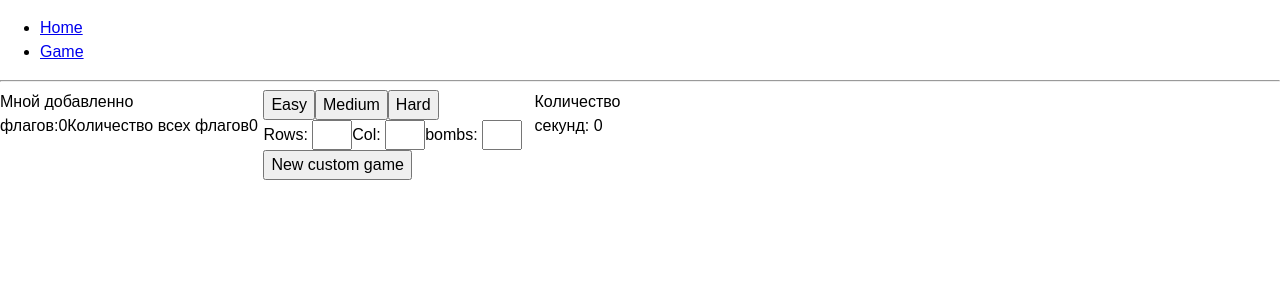
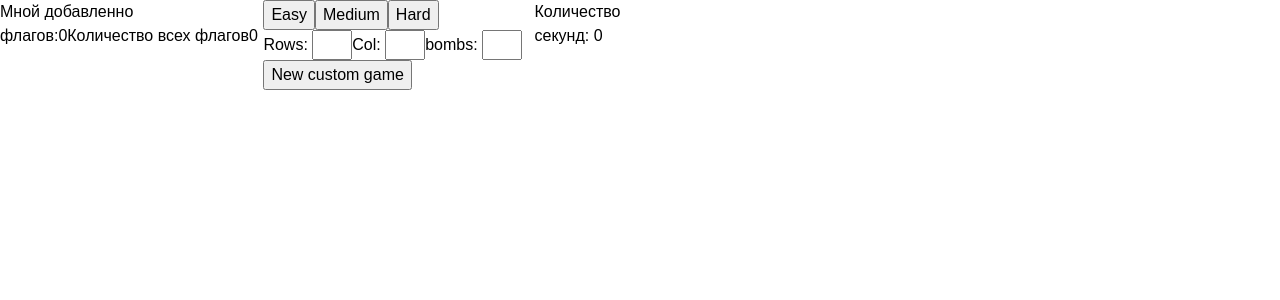
Before and after one commit to EvgeniyKu/ktor-minesweeper, a React (Vite) app in the folder src/main/resources/files/: page / in a window 1280 px wide. Shown: the top 300 px of the page. Built offline with nearby package versions, Linux system fonts and the light colour scheme; no server answers.

Commit message:
chore: remove layout

```diff
--- a/src/main/resources/files/src/App.tsx
+++ b/src/main/resources/files/src/App.tsx
@@ -28,41 +28,12 @@ function App() {
 	return (
 
 			<Routes>
-        <Route path="/" element={<Layout />}>
           <Route index element={<Home />} />
           <Route path="game" element={<Game />} />
           <Route path="*" element={<NotFound />} />
-        </Route>
 	</Routes>
 
   );
 }
 
 export default App;
-
-
-function Layout() {
-  return (
-    <div>
-      {/* A "layout route" is a good place to put markup you want to
-          share across all the pages on your site, like navigation. */}
-      <nav>
-        <ul>
-          <li>
-            <Link to="/">Home</Link>
-          </li>
-          <li>
-            <Link to="/game">Game</Link>
-          </li>
-        </ul>
-      </nav>
-
-      <hr />
-
-      {/* An <Outlet> renders whatever child route is currently active,
-          so you can think about this <Outlet> as a placeholder for
-          the child routes we defined above. */}
-      <Outlet />
-    </div>
-  );
-}
```
